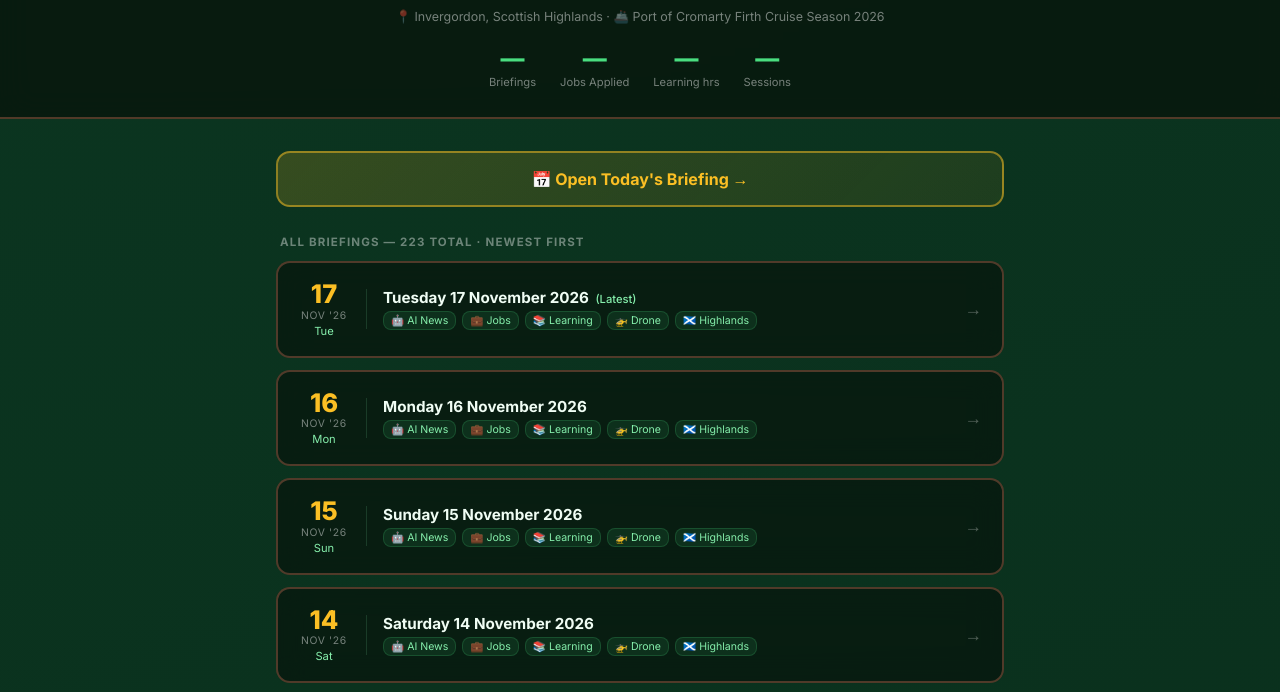
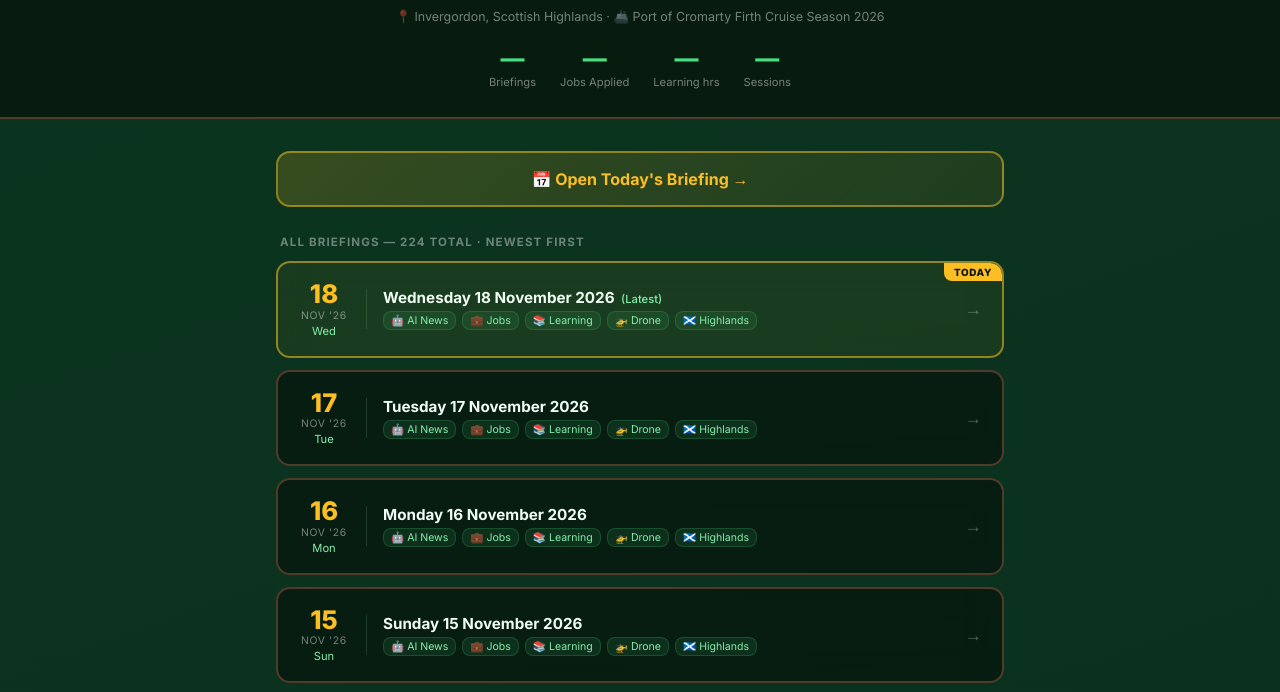
Before and after one commit to steve-ai-stuff/daily-briefing, a plain HTML site: page index.html in a window 1280 px wide. Shown: the part 101-793 px from the top of the page. Drawn offline with Linux system fonts and the light colour scheme.

Commit message:
Update index — 224 briefings

```diff
--- a/index.html
+++ b/index.html
@@ -111,6 +111,7 @@ footer{text-align:center;color:rgba(255,255,255,0.25);font-size:0.75rem;padding-
 // Add new entries here each time a new briefing is generated.
 // JavaScript will parse dates and sort newest-first automatically.
 var BRIEFINGS = [
+  ["18", "11", "2026", "Daily-Briefing_18-11-2026.html"],
   ["17", "11", "2026", "Daily-Briefing_17-11-2026.html"],
   ["16", "11", "2026", "Daily-Briefing_16-11-2026.html"],
   ["15", "11", "2026", "Daily-Briefing_15-11-2026.html"],
```
